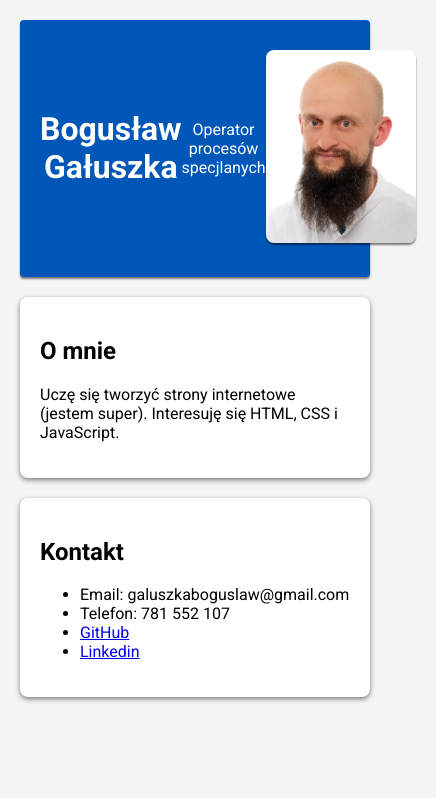
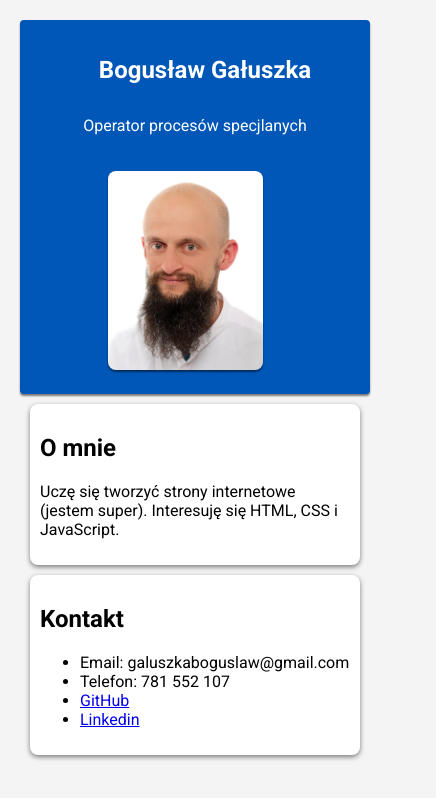
Before and after one commit to galusznikov/boguslawgaluszka, a plain HTML site: page index.html in a window 390 px wide. Shown: the whole page, 436 px wide, since content can reach past the window. Drawn offline with Linux system fonts and the light colour scheme.

Commit message:
Wersja mobilna

```diff
--- a/style.css
+++ b/style.css
@@ -37,3 +37,30 @@ header .profile img {
 header h1 {
   margin-left: 20px;
 }
+
+@media (max-width: 768px) {
+  header {
+    flex-direction: column;
+    text-align: center;
+    padding: 20px;
+  }
+
+  header .profile img {
+    width: 50%;
+    height: auto;
+    margin-top: 20px;
+  }
+
+  h1 {
+    font-size: 24px;
+  }
+
+  p {
+    font-size: 16px;
+  }
+
+  section {
+    padding: 10px;
+    margin: 10px;
+  }
+}
```
